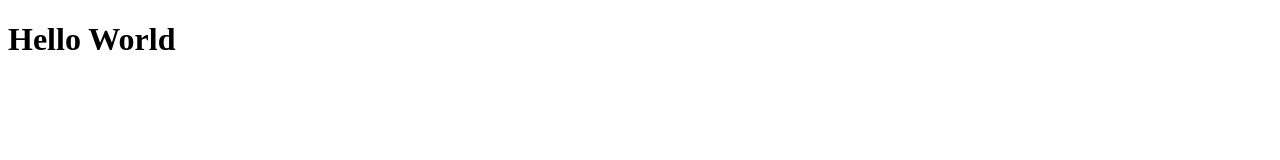
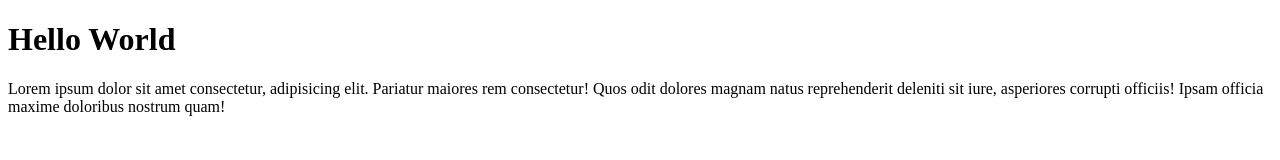
Before and after one commit to berryjuanda/berry-git-test, a plain HTML site: page index.html in a window 1280 px wide. Drawn offline with Linux system fonts and the light colour scheme.

Commit message:
menambahkan paragraf

```diff
--- a/index.html
+++ b/index.html
@@ -8,5 +8,6 @@
 </head>
 <body>
     <h1>Hello World</h1>
+    <p>Lorem ipsum dolor sit amet consectetur, adipisicing elit. Pariatur maiores rem consectetur! Quos odit dolores magnam natus reprehenderit deleniti sit iure, asperiores corrupti officiis! Ipsam officia maxime doloribus nostrum quam!</p>
 </body>
 </html>
```
